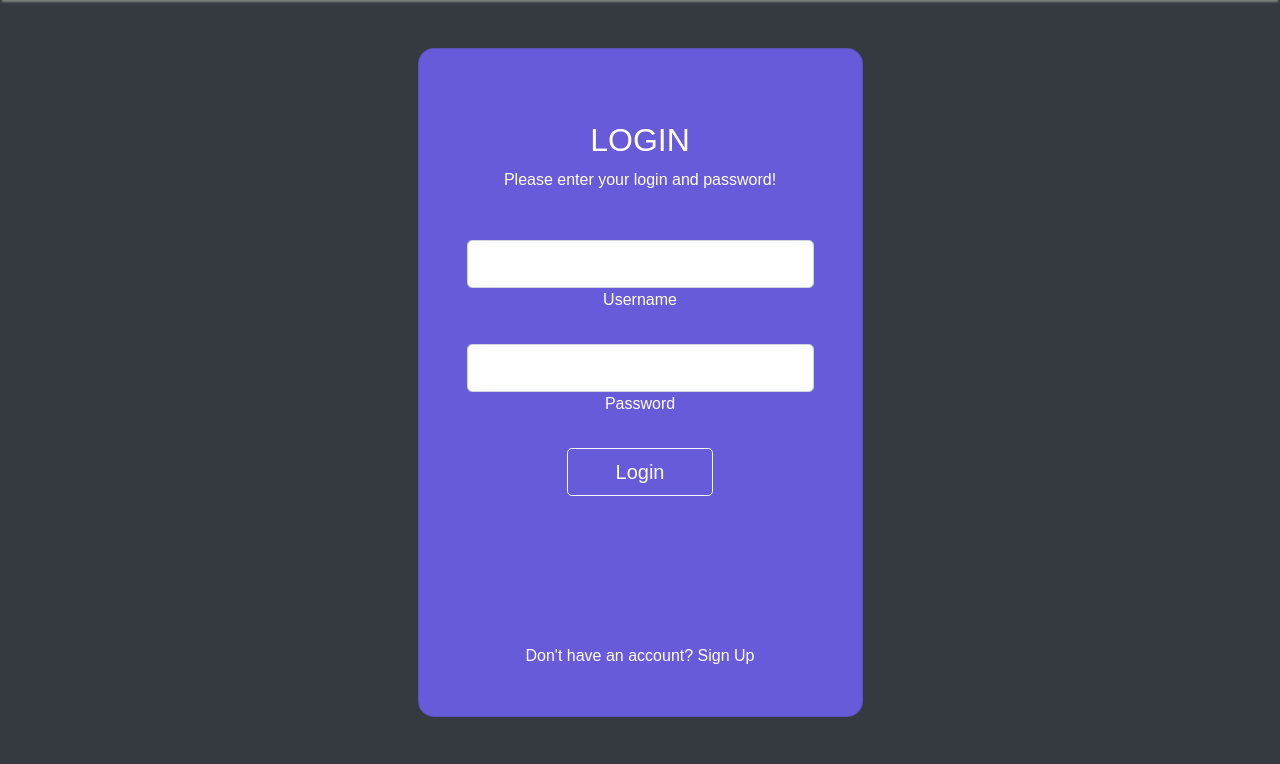
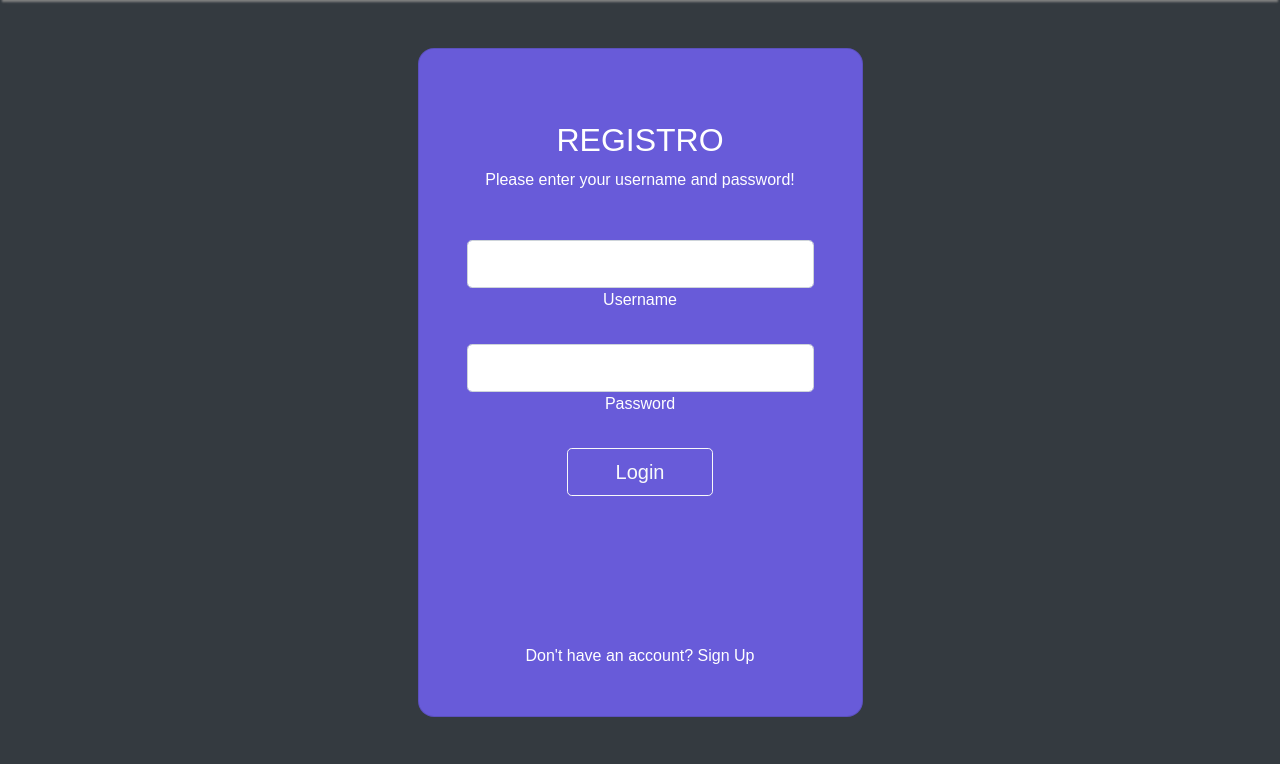
Before and after one commit to mapraiz/PhotoPlay-Web, a PHP site: page /registro.php in a window 1280 px wide. Shown: the part 98-862 px from the top of the page. Run offline with PHP 8.4, Linux system fonts and the light colour scheme.

Commit message:
adasdasd

```diff
--- a/bbdd.php
+++ b/bbdd.php
@@ -1,7 +1,7 @@
 <?php
 function connect_database()
 {
-    $username = 'c##photoplay';
+    $username = 'photoplay';
     $password = 'almi123';
     $connection_string = '//3.221.255.12:1521/ORCLCDB';
 
--- a/index.html
+++ b/index.html
@@ -19,13 +19,9 @@
         <a class="navbar-brand" href="index.html" ><img src="imagenes/preguntados2edit.png" id="logo-preguntados" width="150" height="150" class="d-inline-block align-center"></a>
         <div clas="collapse navbar-collapse" id="navbarNav">
             <ul class="navbar-nav mr-auto mt-2 mt-lg-0">
-
-
                 <li class="nav-item px-5"><a class="text-white text-decoration-none " style="font-size: 200%"  href="leaderboard.html">Leaderboard</a></li>
                 <li class="nav-item px-5"><a class="text-white text-decoration-none" style="font-size: 200%"   href="registro.php">Registro</a> </li>
                 <li class="nav-item px-5"><a class="text-white text-decoration-none" style="font-size: 200%"   href="login.php">Login</a></li>
-
-
             </ul>
             <ul class="right">
 
--- a/registro.php
+++ b/registro.php
@@ -32,8 +32,8 @@
                 <div class="card bg-custom-1 text-white" style="border-radius: 1rem;">
                     <div class="card-body p-5 text-center">
                         <div class="mb-md-5 mt-md-4 pb-5">
-                            <h2 class="fw-bold mb-2 text-uppercase">Login</h2>
-                            <p class="text-white-50 mb-5">Please enter your login and password!</p>
+                            <h2 class="fw-bold mb-2 text-uppercase">Registro</h2>
+                            <p class="text-white-50 mb-5">Please enter your username and password!</p>
 
 
                             <form action="login.php" method="get">
```
